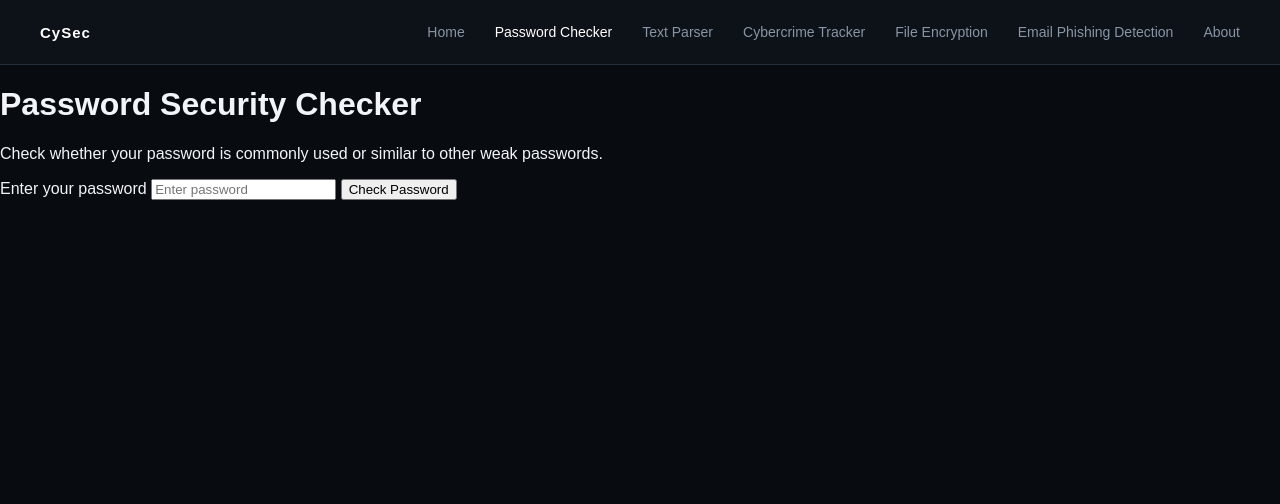
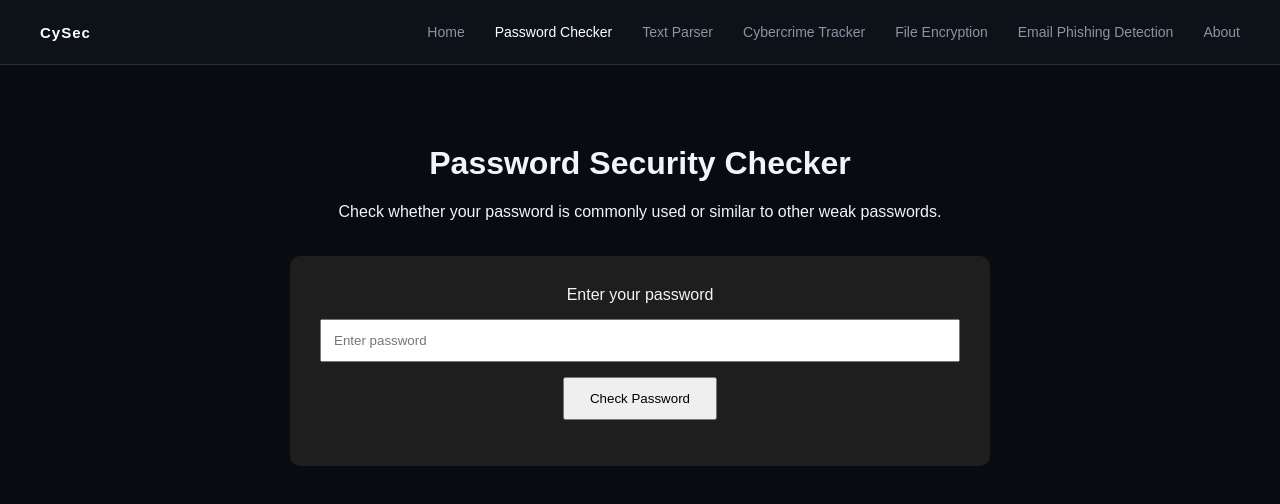
Before and after one commit to kieranhsng/CyberSec-Website, a plain HTML site: page password-checker.html in a window 1280 px wide. Drawn offline with Linux system fonts and the light colour scheme.

Commit message:
Update styles.css

```diff
--- a/styles.css
+++ b/styles.css
@@ -47,3 +47,28 @@ nav {
 .nav-links a.active {
     color: white;
 }
+
+.container {
+    max-width: 700px;
+    margin: 80px auto;
+    text-align: center;
+}
+
+.checker-box {
+    margin-top: 35px;
+    padding: 30px;
+    border-radius: 10px;
+    background: #1e1e1e;
+}
+
+.checker-box input {
+    width: 100%;
+    padding: 12px;
+    margin: 15px 0;
+    box-sizing: border-box;
+}
+
+.checker-box button {
+    padding: 12px 25px;
+    cursor: pointer;
+}
```
